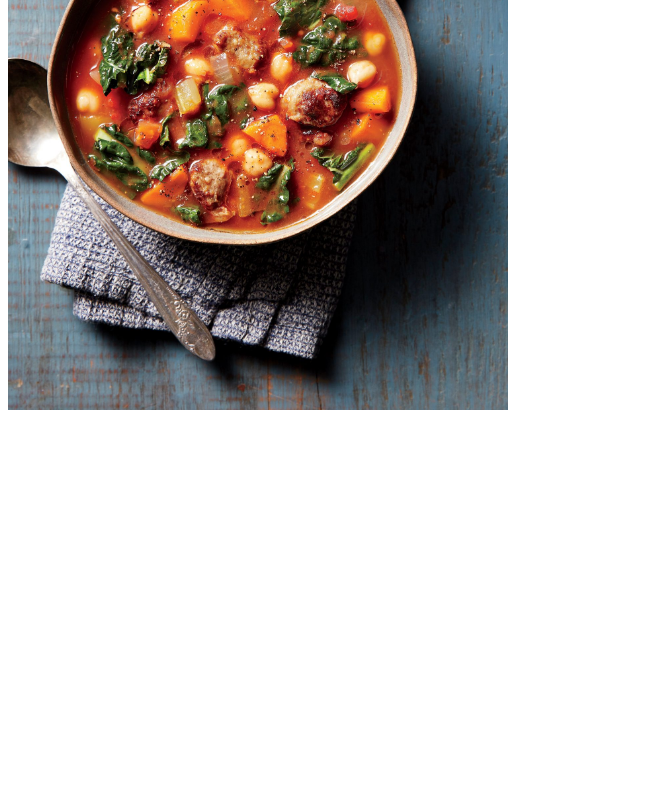
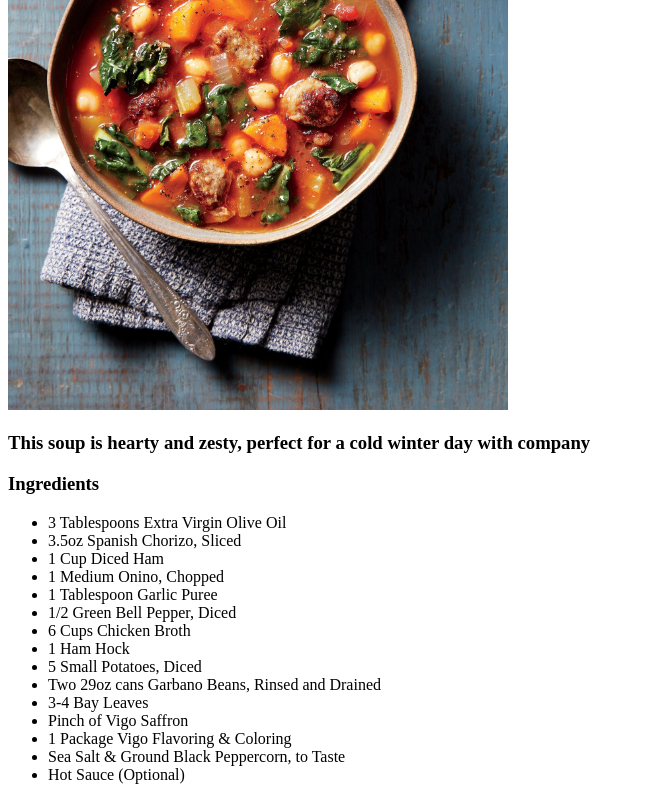
Before and after one commit to nickjeter/odin-recipes, a plain HTML site: page recipes/garbanzo-bean-soup.html in a window 1280 px wide. Shown: the part 319-1119 px from the top of the page, without its empty margins (0-645 px from the left). Before the commit the page ends 800 px from the top, so only its background shows below. Drawn offline with Linux system fonts and the light colour scheme.

Commit message:
Add recipe descriptions and ingredients lists

```diff
--- a/recipes/garbanzo-bean-soup.html
+++ b/recipes/garbanzo-bean-soup.html
@@ -9,5 +9,24 @@
 <body>
     <h2>Garbanzo Bean Soup</h2>
     <img src="garb.jpg" width="500" alt="Bowl of soup with red broth">
+    <p><h3>This soup is hearty and zesty, perfect for a cold winter day with company</h3></p>
+    <p><h3>Ingredients</h3></p>
+    <p><ul>
+        <li>3 Tablespoons Extra Virgin Olive Oil</li>
+        <li>3.5oz Spanish Chorizo, Sliced</li>
+        <li>1 Cup Diced Ham</li>
+        <li>1 Medium Onino, Chopped</li>
+        <li>1 Tablespoon Garlic Puree</li>
+        <li>1/2 Green Bell Pepper, Diced</li>
+        <li>6 Cups Chicken Broth</li>
+        <li>1 Ham Hock</li>
+        <li>5 Small Potatoes, Diced</li>
+        <li>Two 29oz cans Garbano Beans, Rinsed and Drained</li>
+        <li>3-4 Bay Leaves</li>
+        <li>Pinch of Vigo Saffron</li>
+        <li>1 Package Vigo Flavoring & Coloring</li>
+        <li>Sea Salt & Ground Black Peppercorn, to Taste</li>
+        <li>Hot Sauce (Optional)</li>
+    </ul></p>
 </body>
 </html>
```
Also changed, not shown: recipes/chicken-casserole.html (+13 -0 lines), recipes/water.html (+8 -0 lines).
